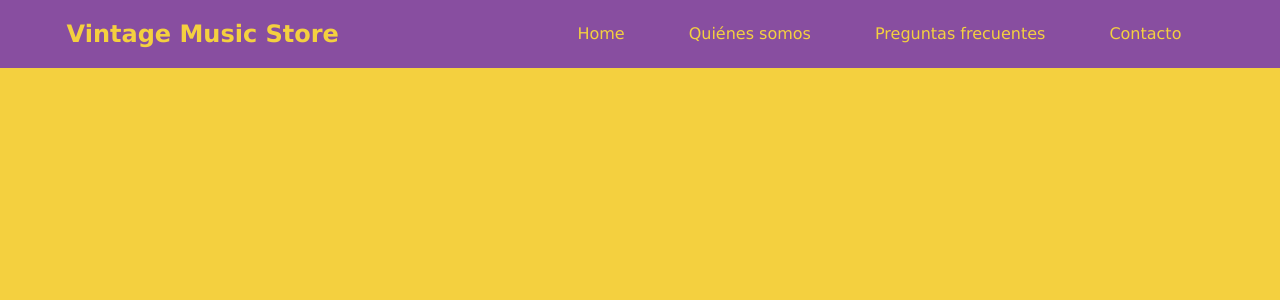
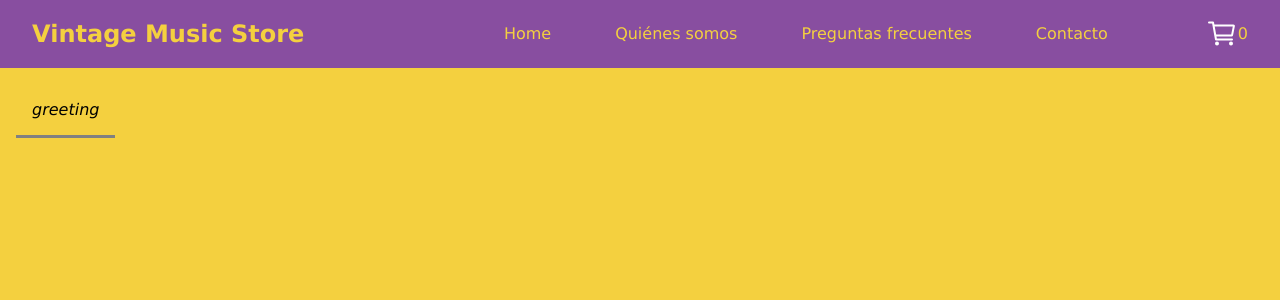
Before and after one commit to MaxiCondeP/maxiconde-ecommerce, a React (Create React App) app: page /cart in a window 1280 px wide. Shown: the top 300 px of the page. Built offline with nearby package versions, Linux system fonts and the light colour scheme.

Commit message:
Se agrega ItemLisContainer y CartWidget

```diff
--- a/src/App.css
+++ b/src/App.css
@@ -9,4 +9,6 @@
   display: flex;
   align-items: center;
   justify-content: center;
+  background-color: #884EA0 ;
+  width: 100%;
 }
--- a/src/App.jsx
+++ b/src/App.jsx
@@ -1,4 +1,5 @@
 import './App.css';
+import ItemListContainer from './components/ItemListContainer/ItemListContainer';
 import {Navbar} from './components/Navbar/Navbar'
 
 function App() {
@@ -7,6 +8,7 @@ function App() {
       <header className="App-header">
         <Navbar/>
       </header>
+      <ItemListContainer message="greeting"/>
     </div>
   );
 }
--- /dev/null
+++ b/src/components/CartWidget/CartWidget.css
@@ -0,0 +1,15 @@
+.iconoCartContainer{
+    display: flex;
+    flex-direction: row;
+
+}
+
+
+.iconoCart{
+    width: 2rem;
+    cursor: pointer;
+}
+
+p{
+    color: #F4D03F;
+}
--- /dev/null
+++ b/src/components/CartWidget/CartWidget.jsx
@@ -0,0 +1,15 @@
+import cart from './cart.svg' ;
+import './CartWidget.css'
+
+export const CartWidget= () =>{
+
+    return(
+        <div className="iconoCartContainer">
+            <img className="iconoCart" src= {cart}/>
+            <p>0</p>
+
+        </div>
+    )
+}
+
+export default CartWidget;
--- /dev/null
+++ b/src/components/ItemListContainer/ItemListContainer.css
@@ -0,0 +1,15 @@
+
+.itemContainer{
+    display:flex;
+    width: 90%;
+    align-items: flex-start;
+    margin:1rem;
+
+}
+.message{
+
+    padding:1rem;
+    font-style: italic;
+    border-bottom: solid;
+    border-color: gray;
+}
--- /dev/null
+++ b/src/components/ItemListContainer/ItemListContainer.jsx
@@ -0,0 +1,15 @@
+import React from "react";
+import './ItemListContainer.css'
+
+export const ItemListContainer = ({message, children}) =>{
+    return(
+        <div className= "itemContainer">
+            <span className="message">{message}</span>
+            {children}
+        </div>
+
+
+    );
+}
+
+export default ItemListContainer;
--- a/src/components/Navbar/Navbar.css
+++ b/src/components/Navbar/Navbar.css
@@ -1,8 +1,8 @@
 .menuContainer{
-    width: 100%;
+    width: 95%;
     display: flex;
     flex-direction: row;
-    justify-content: space-evenly;
+    justify-content: space-between;
     align-items: center;
     top: 0;
     background-color: #884EA0 ;
--- a/src/components/Navbar/Navbar.jsx
+++ b/src/components/Navbar/Navbar.jsx
@@ -1,4 +1,5 @@
 import React from "react";
+import CartWidget from "../CartWidget/CartWidget";
 import './Navbar.css'
 
 
@@ -13,6 +14,7 @@ export const Navbar =() =>{
             <li><a href="#">Preguntas frecuentes</a></li>
             <li><a href="#">Contacto</a></li>
             </ul>
+            <CartWidget/>
         </div>
 
     )
```
Also changed, not shown: src/components/CartWidget/cart.svg (added).
